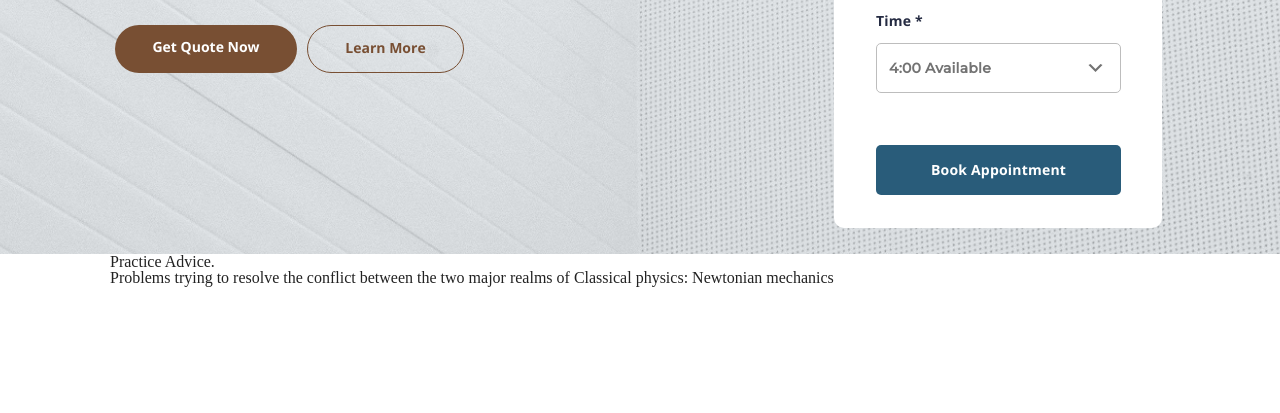
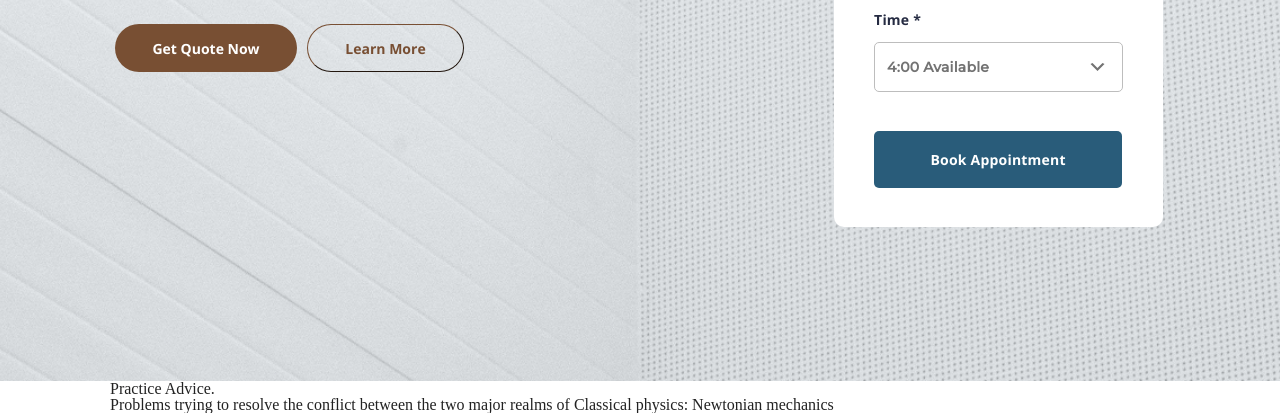
Before and after one commit to AlexandrKrevsun/02_Litigade, a plain HTML site: page index.html in a window 1280 px wide. Shown: the part 546-959 px from the top of the page. Before the commit the page ends 929 px from the top, so only its background shows below. Drawn offline with Linux system fonts and the light colour scheme.

Commit message:
fix_start_page

```diff
--- a/css/style.css
+++ b/css/style.css
@@ -190,20 +190,22 @@ html {
 
 /*------------------------intro styles START--------------*/
 .intro {
-    height: 100vh;
+    min-height: 75vh;
+    /*height: 100vh;*/
     background: url(../img/intro.jpg) no-repeat center;
     /*transform: translateY(-53px);*/
     background-size: cover;
 }
 
 .intro__tabl{
-    display: grid;
-    grid-template-columns: repeat(2,1fr);
+    display: flex;
+
 }
 
 .section1 {
     width: 693px;
     height: auto;
+    flex: 45em;
 }
 
 
@@ -228,7 +230,7 @@ html {
     font-size: 20px;
     line-height: 30px;
     color: #737373;
-    margin-bottom: 35px;
+    margin-bottom: 34px;
     margin-left: 4px;
     letter-spacing: 0.2px;
     width: 539px;
@@ -237,42 +239,47 @@ html {
 
 
 .button__intro {
-    display: flex;
-    flex-wrap: wrap;
-    align-items: center;
-    justify-content:left;
+    display: grid;
+    grid-template-columns: 192px 0;
+    padding-left: 5px;
 }
 
 .button__intro-left {
     width: 182px;
     height: 48px;
-    margin-left: 5px;
-    background: #784F33;
-    position: relative;
+
+    font-size: 18px;
+    font-weight: 500;
+    color: white;
+    background: #784F33;;
+    border: 0;
     border-radius: 50px;
 }
 
 .button__intro-right{
     width: 157px;
     height: 48px;
-    margin-left: 10px;
-    border-style: solid;
+
+    font-size: 18px;
+    font-weight: 500;
+    color: white;
+    background: none;
     border-width: 1px;
     border-color: #784F33;
-    position: relative;
     border-radius: 50px;
 
 }
 
 
 .button__intro-text {
-    padding: 15px;
+    padding: 13px;
     text-align: center;
     font-family: 'Open Sans';
     font-style: normal;
     font-weight: 700;
     font-size: 14px;
     color: white;
+    text-decoration: none;
 
 }
 
@@ -282,21 +289,18 @@ html {
 
 .wrapper__registration {
     height: 619px;
-    width: 328px;
+    width: 330px;
     background: white;
     border-radius: 10px;
-    margin: 155px 31px;
+    margin: 154px 7px;
+    padding-left: 10px;
+    padding-right: 10px;
 }
 
-.search-form__info {
-    /*display: flex;*/
-    /*flex-wrap: wrap;*/
-}
 
 .table {
     display: grid;
-   /* grid-template-columns: repeat(2,1fr);   */
-    padding-left: 42px;
+    justify-content: center;
 }
 
 .registr__user-name, .registr__user-email, .registr__time, .registr__dep {
@@ -309,7 +313,7 @@ html {
     color: #737373;
     background: #F9F9F9;
 
-    Width: 245px;
+    Width: 249px;
     Height: 50px;
     border-radius: 5px;
     border-color: #BDBDBD;
@@ -355,27 +359,24 @@ html {
 
 }
 
+
+
 .registr__submit {
     font-family: 'Open Sans';
-
     font-style: normal;
     font-size: 14px;
     line-height: 28px;
     font-weight: 700;
-    color: white;
-    background: #1B7DFF;
     border: 0;
-
     letter-spacing: 0.2px;
     color: #FFFFFF;
-
-    Width: 245px;
-    Height: 50px;
-
-    margin-top: 40px;
+    Width: 248px;
+    Height: 57px;
+    margin-top: 27px;
     background: #295C7A;
     border-radius: 5px;
 }
 
 
+
 /*------------------------intro styles END--------------*/
--- a/index.html
+++ b/index.html
@@ -79,17 +79,17 @@
                         </h2>
 
                         <div class="button__intro">
-                            <div class="button__intro-left">
-                                <p class="button__intro-text">Get Quote Now</p>
-                            </div>
+                            <button class="button__intro-left">
+                                <a href="#!" class="button__intro-text">Get Quote Now</a>
+                            </button>
 
-                            <div class="button__intro-right">
-                                <p class="button__intro-text color784F33">Learn More</p>
-                            </div>
+                            <button class="button__intro-right">
+                                <a href="#!" class="button__intro-text color784F33">Learn More</a>
+                            </button>
                         </div>
                     </div>
 
-                    <div class="wrapper__registration">
+                   <div class="wrapper__registration">
                         <form action='#!' class="form-registr">
                             <h3 class="registr__title">Book Appointment</h3>
                                 <fieldset class="form-registr__wrap">
```
